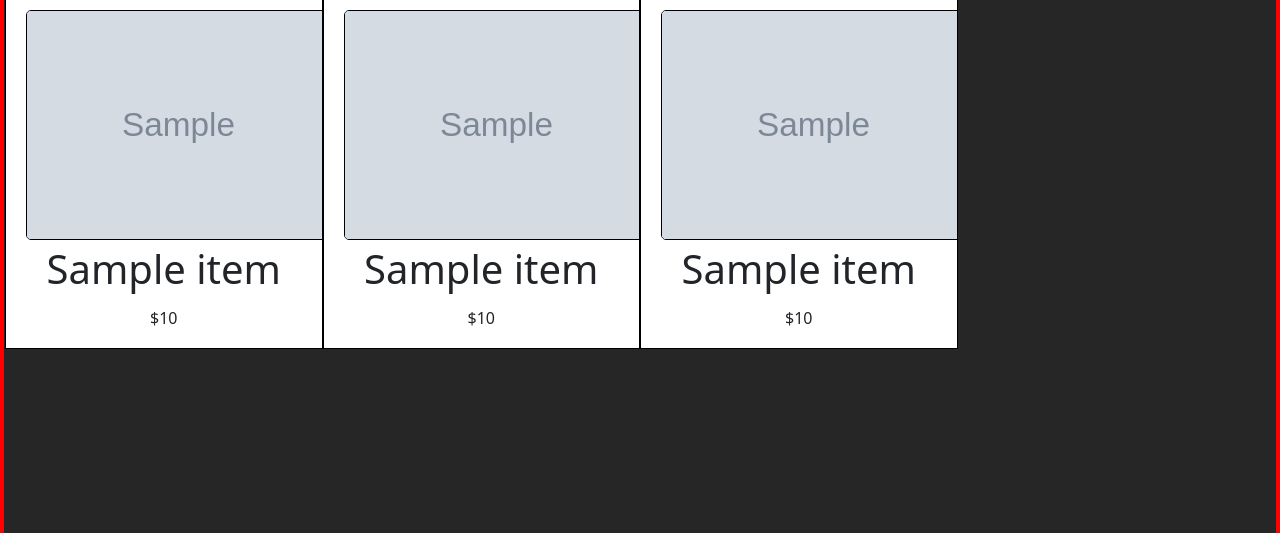
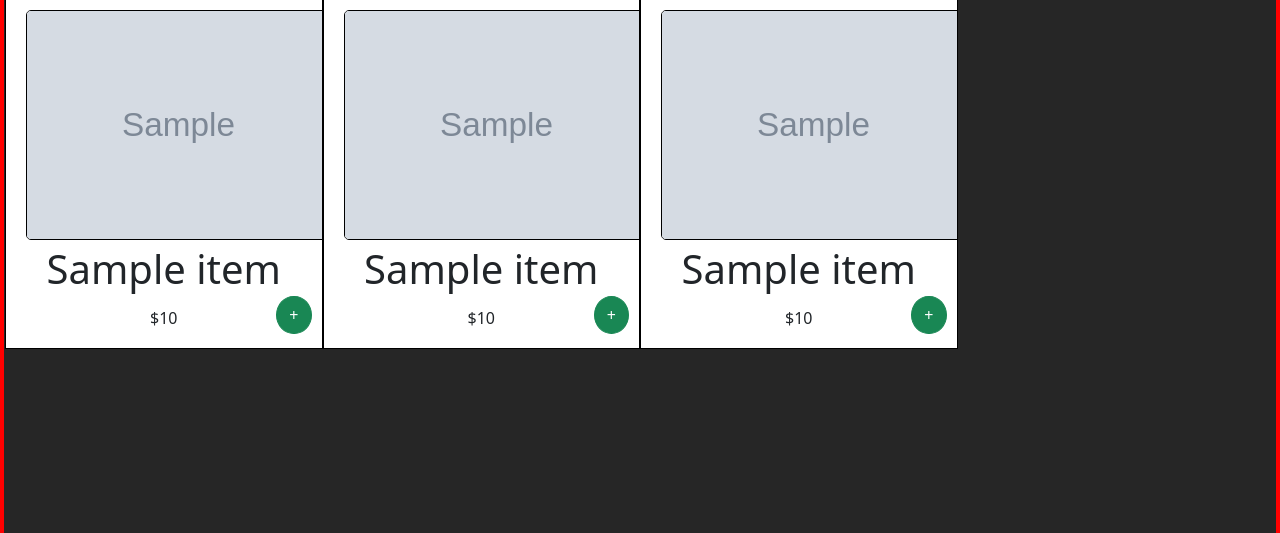
Before and after one commit to DM880/Anime-Store, a Django app: template src/store/interfaces/appsite/templates/store/main_store.html in a window 1280 px wide. Shown: the part 155-688 px from the top of the page. Run offline with Django 3.2, Linux system fonts and the light colour scheme; the template is opened without the code that fills it: most values are stand-ins (such as "Sample title", 1, 10 or a date in 2020); grey boxes marked "Sample" are stand-in pictures; some libraries are stand-ins or nearby versions.

Commit message:
add to cart btn

```diff
--- a/src/store/data/item/models.py
+++ b/src/store/data/item/models.py
@@ -14,6 +14,7 @@ CATEGORY_CHOICES = (
 
 
 class Item(models.Model):
+    item_id= models.AutoField(primary_key=True)
     item_name = models.CharField(max_length=200)
     item_description = models.TextField(max_length=1000, blank=True)
     price = models.DecimalField(max_digits=10, decimal_places=2)
--- a/src/store/interfaces/appsite/static/css/store/main_store.css
+++ b/src/store/interfaces/appsite/static/css/store/main_store.css
@@ -38,3 +38,9 @@ body{
 .item-title{
     padding: 5px;
 }
+
+.cart-btn{
+  margin-top: -50px;
+  float: right;
+  border-radius: 50%;
+}
--- a/src/store/interfaces/appsite/templates/store/main_store.html
+++ b/src/store/interfaces/appsite/templates/store/main_store.html
@@ -12,17 +12,21 @@
       <img class="item-img" src="/media/{{item.first_image.item_image}}">
       <h1 class="item-title">{{ item.item_name }}</h1>
       <p>${{ item.price }}</p>
+      <button class="cart-btn btn btn-success" title="Add to Cart">+</button>
     </div>
 
         <div class="item-cont col-6 col-sm-3">
       <img class="item-img" src="/media/{{item.first_image.item_image}}">
       <h1 class="item-title">{{ item.item_name }}</h1>
       <p>${{ item.price }}</p>
+      <button class="cart-btn btn btn-success" title="Add to Cart">+</button>
     </div>
         <div class="item-cont col-6 col-sm-3">
       <img class="item-img" src="/media/{{item.first_image.item_image}}">
       <h1 class="item-title">{{ item.item_name }}</h1>
       <p>${{ item.price }}</p>
+      <button class="cart-btn btn btn-success" title="Add to Cart">+</button>
+
     </div>
 {% endfor %}
 </div>
```
